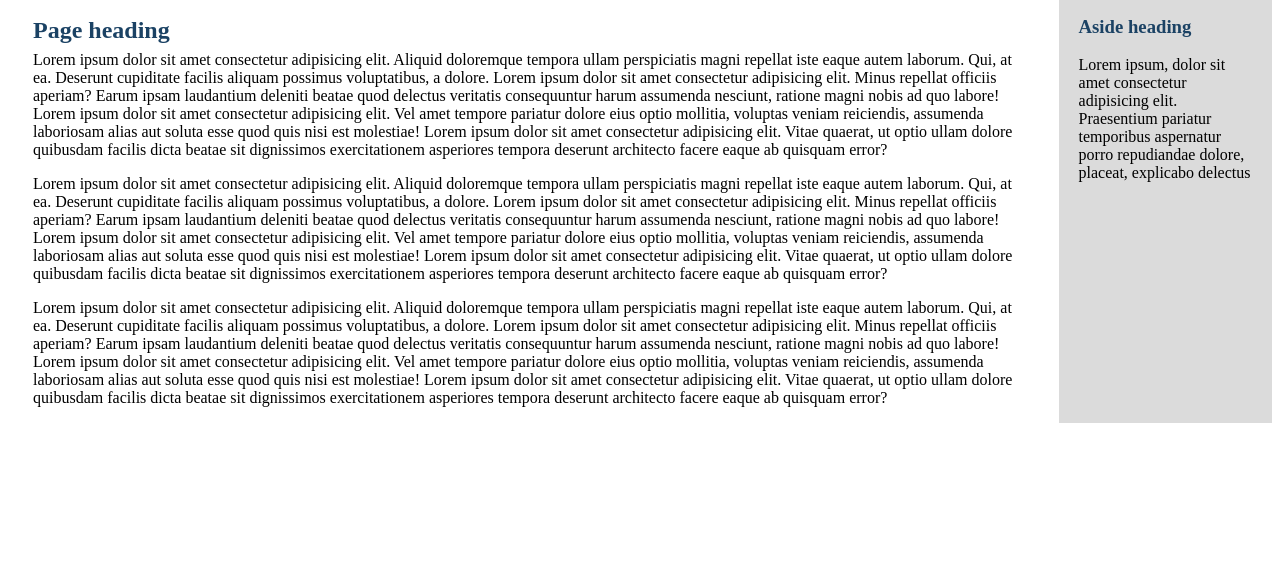
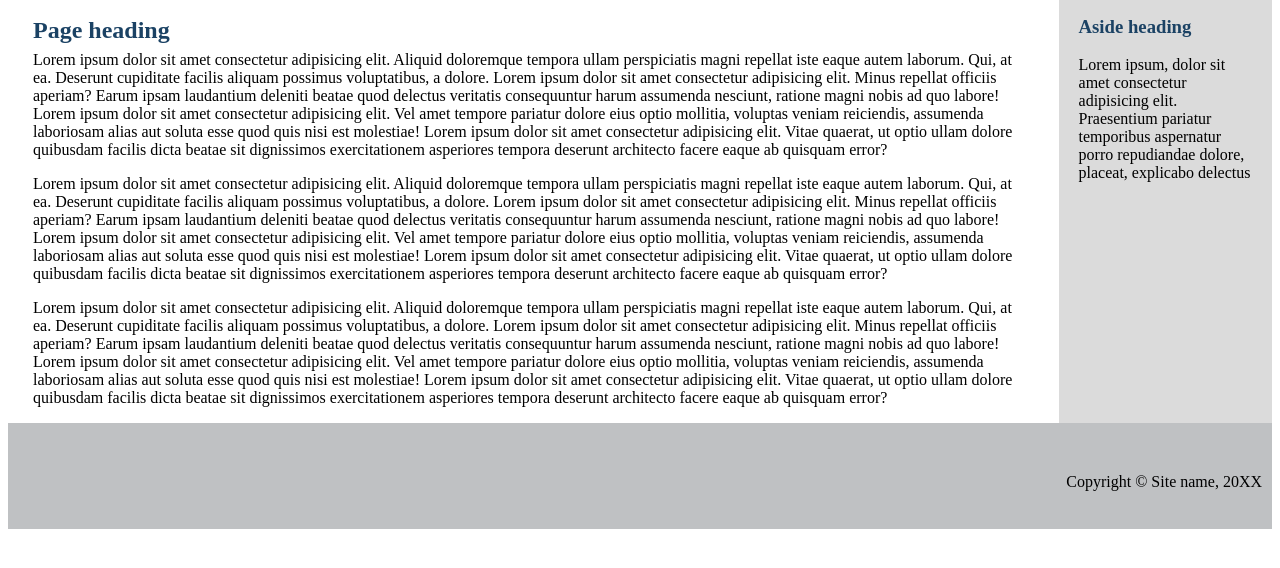
Before and after one commit to Swat0026/css-template, a plain HTML site: page index.html in a window 1280 px wide. Shown: the part 106-674 px from the top of the page. Drawn offline with Linux system fonts and the light colour scheme.

Commit message:
footer commit

```diff
--- a/index.html
+++ b/index.html
@@ -39,7 +39,9 @@
             <p>Lorem ipsum, dolor sit amet consectetur adipisicing elit. Praesentium pariatur temporibus aspernatur porro repudiandae dolore, placeat, explicabo delectus </p>
         </div>
     </div>
-        <div class="footer"></div>
+        <div class="footer">
+            <p class="copyright">Copyright &copy  Site name, 20XX</p>
+        </div>
     </div>
 
 </body>
--- a/style1.css
+++ b/style1.css
@@ -59,3 +59,17 @@ ul :hover {
 .site2{
     color: #1b4264;
 }
+.footer{
+    text-align-last: right;
+    background-color: #bfc1c3;
+    margin-bottom:-15px;
+    margin-top:-17px;
+    padding-bottom:85px;
+}
+.copyright{
+    padding-top: 50px;
+    margin-bottom: -47px;
+    margin-top: 17px;
+    padding-right:10px;
+
+}
```
